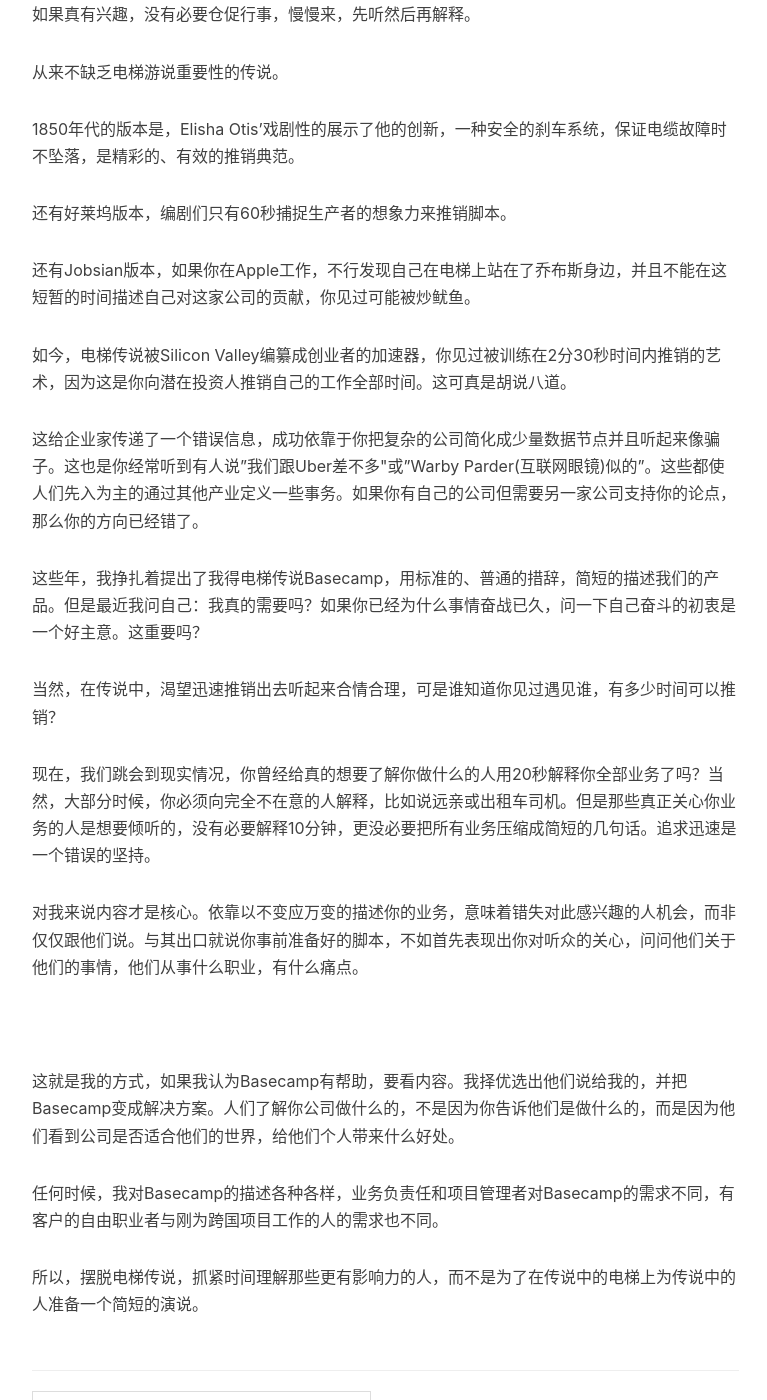
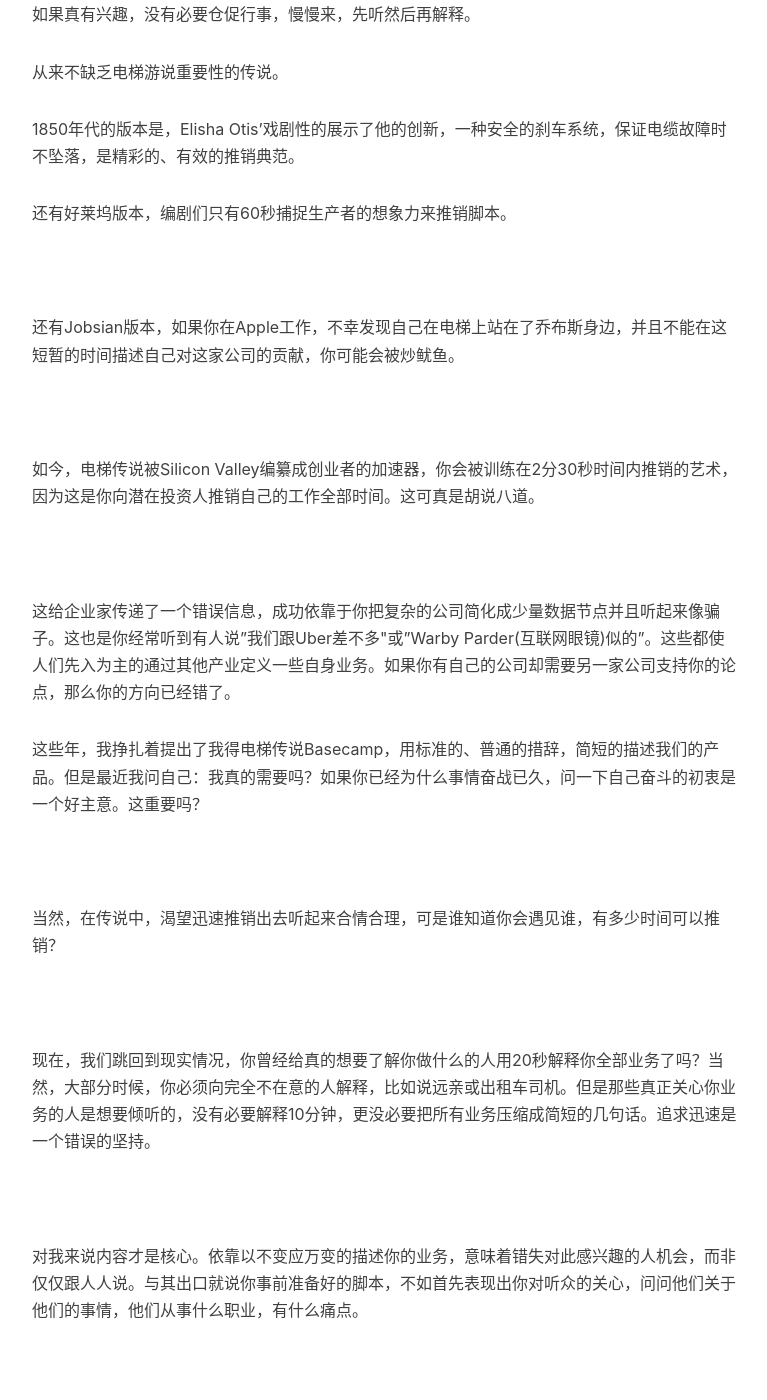
Before and after one commit to LucifaDva/lucifadva.github.com, a Jekyll site: the page built from _posts/2017-04-09-elevator-ditch-2017.markdown, in a window 1280 px wide and 1400 px high, scrolled down 637 px. Shown: the whole window, without its empty margins (233-1000 px from the left). Built offline with Jekyll 4.4.1, drawn with Linux system fonts in a browser that asks for light colours; nearby versions of some CDN libraries; comment, search, counter and statistics services are not loaded; some of the changed text lies outside the part shown.

Commit message:
Update 2017-04-09-elevator-ditch-2017.markdown

```diff
--- a/_posts/2017-04-09-elevator-ditch-2017.markdown
+++ b/_posts/2017-04-09-elevator-ditch-2017.markdown
@@ -17,14 +17,14 @@ tags:
      <p>从来不缺乏电梯游说重要性的传说。</p>
      <p>1850年代的版本是，Elisha Otis’戏剧性的展示了他的创新，一种安全的刹车系统，保证电缆故障时不坠落，是精彩的、有效的推销典范。</p>
      <p>还有好莱坞版本，编剧们只有60秒捕捉生产者的想象力来推销脚本。</p>
-     <p>还有Jobsian版本，如果你在Apple工作，不行发现自己在电梯上站在了乔布斯身边，并且不能在这短暂的时间描述自己对这家公司的贡献，你见过可能被炒鱿鱼。</p>
-     <p>如今，电梯传说被Silicon Valley编纂成创业者的加速器，你见过被训练在2分30秒时间内推销的艺术，因为这是你向潜在投资人推销自己的工作全部时间。这可真是胡说八道。</p>
-     <p>这给企业家传递了一个错误信息，成功依靠于你把复杂的公司简化成少量数据节点并且听起来像骗子。这也是你经常听到有人说”我们跟Uber差不多"或”Warby Parder(互联网眼镜)似的”。这些都使人们先入为主的通过其他产业定义一些事务。如果你有自己的公司但需要另一家公司支持你的论点，那么你的方向已经错了。</p>
+     <p>还有Jobsian版本，如果你在Apple工作，不幸发现自己在电梯上站在了乔布斯身边，并且不能在这短暂的时间描述自己对这家公司的贡献，你可能会被炒鱿鱼。</p>
+     <p>如今，电梯传说被Silicon Valley编纂成创业者的加速器，你会被训练在2分30秒时间内推销的艺术，因为这是你向潜在投资人推销自己的工作全部时间。这可真是胡说八道。</p>
+     <p>这给企业家传递了一个错误信息，成功依靠于你把复杂的公司简化成少量数据节点并且听起来像骗子。这也是你经常听到有人说”我们跟Uber差不多"或”Warby Parder(互联网眼镜)似的”。这些都使人们先入为主的通过其他产业定义一些自身业务。如果你有自己的公司却需要另一家公司支持你的论点，那么你的方向已经错了。</p>
      <p>这些年，我挣扎着提出了我得电梯传说Basecamp，用标准的、普通的措辞，简短的描述我们的产品。但是最近我问自己：我真的需要吗？如果你已经为什么事情奋战已久，问一下自己奋斗的初衷是一个好主意。这重要吗？</p>
-     <p>当然，在传说中，渴望迅速推销出去听起来合情合理，可是谁知道你见过遇见谁，有多少时间可以推销？</p>
-     <p>现在，我们跳会到现实情况，你曾经给真的想要了解你做什么的人用20秒解释你全部业务了吗？当然，大部分时候，你必须向完全不在意的人解释，比如说远亲或出租车司机。但是那些真正关心你业务的人是想要倾听的，没有必要解释10分钟，更没必要把所有业务压缩成简短的几句话。追求迅速是一个错误的坚持。</p>
-     <p>对我来说内容才是核心。依靠以不变应万变的描述你的业务，意味着错失对此感兴趣的人机会，而非仅仅跟他们说。与其出口就说你事前准备好的脚本，不如首先表现出你对听众的关心，问问他们关于他们的事情，他们从事什么职业，有什么痛点。</p>
-     <p>这就是我的方式，如果我认为Basecamp有帮助，要看内容。我择优选出他们说给我的，并把Basecamp变成解决方案。人们了解你公司做什么的，不是因为你告诉他们是做什么的，而是因为他们看到公司是否适合他们的世界，给他们个人带来什么好处。</p>
-     <p>任何时候，我对Basecamp的描述各种各样，业务负责任和项目管理者对Basecamp的需求不同，有客户的自由职业者与刚为跨国项目工作的人的需求也不同。</p>
-     <p>所以，摆脱电梯传说，抓紧时间理解那些更有影响力的人，而不是为了在传说中的电梯上为传说中的人准备一个简短的演说。</p>
+     <p>当然，在传说中，渴望迅速推销出去听起来合情合理，可是谁知道你会遇见谁，有多少时间可以推销？</p>
+     <p>现在，我们跳回到现实情况，你曾经给真的想要了解你做什么的人用20秒解释你全部业务了吗？当然，大部分时候，你必须向完全不在意的人解释，比如说远亲或出租车司机。但是那些真正关心你业务的人是想要倾听的，没有必要解释10分钟，更没必要把所有业务压缩成简短的几句话。追求迅速是一个错误的坚持。</p>
+     <p>对我来说内容才是核心。依靠以不变应万变的描述你的业务，意味着错失对此感兴趣的人机会，而非仅仅跟人人说。与其出口就说你事前准备好的脚本，不如首先表现出你对听众的关心，问问他们关于他们的事情，他们从事什么职业，有什么痛点。</p>
+     <p>这就是我的方式，如果我认为Basecamp有帮助，要看内容。我择优选出他们说给我的，并把Basecamp变成解决方案。人们了解你公司做什么的，不是因为你告诉他们我们做什么的，而是因为他们看到公司是否适合他们的世界，给他们个人带来什么好处。</p>
+     <p>任何时候，我对Basecamp的描述各种各样，业务负责人和项目管理者对Basecamp的需求不同，有客户的自由职业者与刚为跨国项目工作的人的需求也不同。</p>
+     <p>所以，摆脱电梯传说，抓紧时间理解那些更有影响力的事，而不是在传说中的电梯上为传说中的人准备一个简短的演说。</p>
 </div>
```
